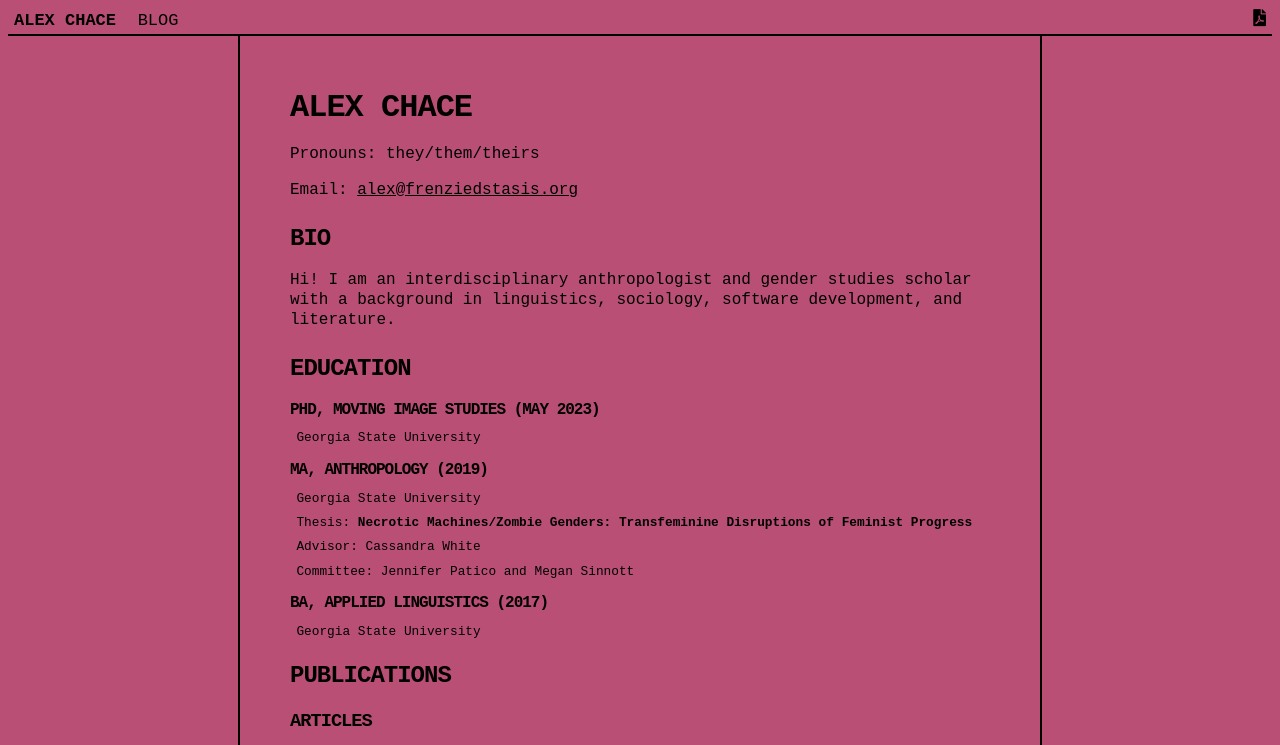
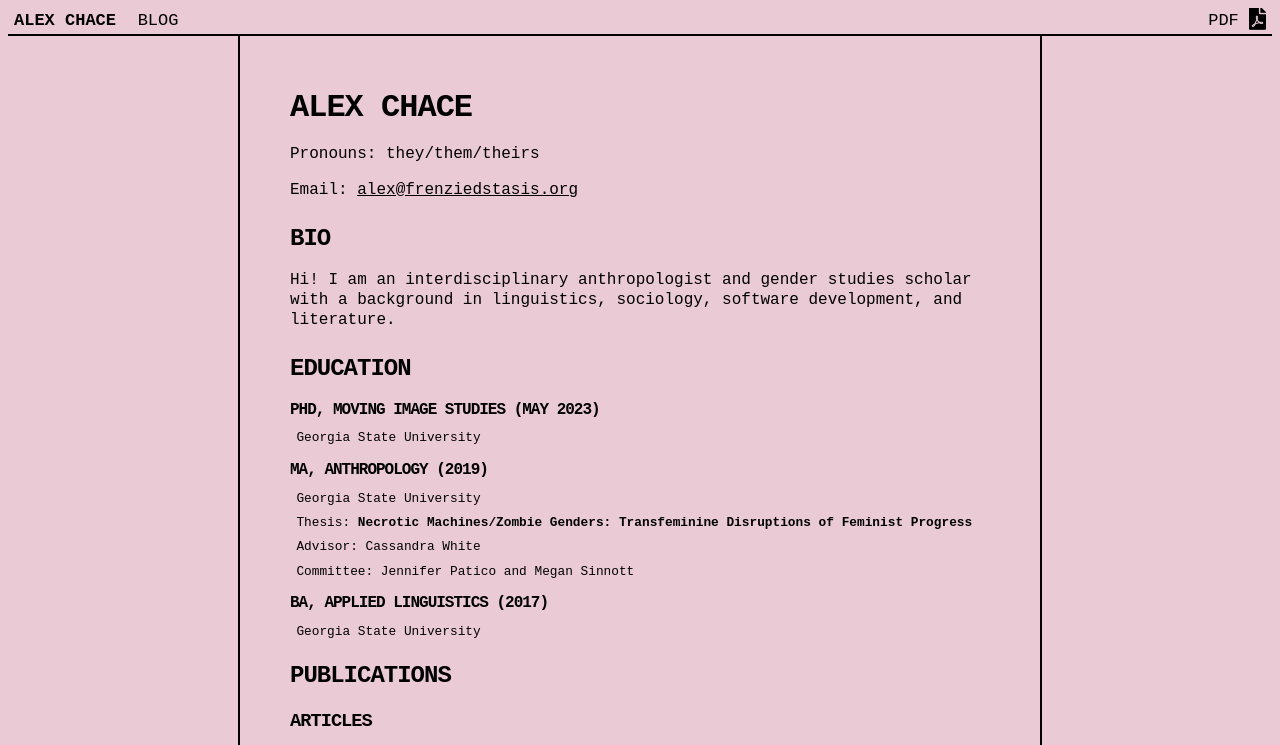
Before and after one commit to mrgntamayo/mrgntamayo.github.io, a Jekyll site: the page built from index.md, in a window 1280 px wide, cut to the strip 0-745 px from the top of the page. Built offline with Jekyll 4.4.1, drawn with Linux system fonts in a browser that asks for light colours; nearby versions of some CDN libraries; some web fonts are replaced; our own code applies the rules of GitHub Pages for plain Markdown files.

Commit message:
Build site at 2019-05-02 19:30:21 UTC

```diff
--- a/_includes/nav.html
+++ b/_includes/nav.html
@@ -1,11 +1,11 @@
 <div class="topnav">
 	<div class="row">
 		<div class="column">
-			<a {% if page.url == '/' %} class="active title" {% else %} class="title" {% endif %} href="{{ site.url }}{{ site.baseurl }}">{{ site.title | upcase }}</a>
+			<a {% if page.url == '/' %} class="active title" {% else %} class="title" {% endif %} href="{{ site.url }}{{ site.baseurl }}/">{{ site.title | upcase }}</a>
 			<a href="https://frenziedstasis.org">BLOG</a>
 		</div>
 		<div class="column" style="float: right; text-align: right;">
-			<a href= "{{ site.url }}{{ site.baseurl }}/assets/cv.pdf" <i class="fas fa-file-pdf fa-lg"></i></a>
+			<a href= "{{ site.url }}{{ site.baseurl }}/assets/cv.pdf"> PDF <i class="fas fa-file-pdf fa-lg"></i></a>
 		</div>
 	</div>
 </div>
--- a/_sass/_variables.scss
+++ b/_sass/_variables.scss
@@ -3,6 +3,7 @@ $secondary-color: #B94F74;
 $secondary-color: #ece8f4;
 $background-color: #ece8f4;
 $background-color: #B94F74;
+$background-color: #eacad5;
 
 $font-family: 'PT Mono', monospace;
 $line-height: 1.25 !default;
```
Also changed, not shown: 4 other files.
